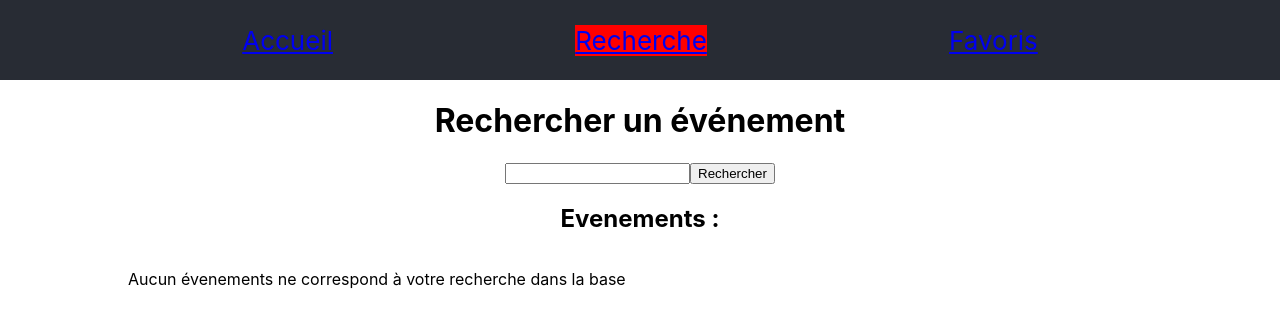
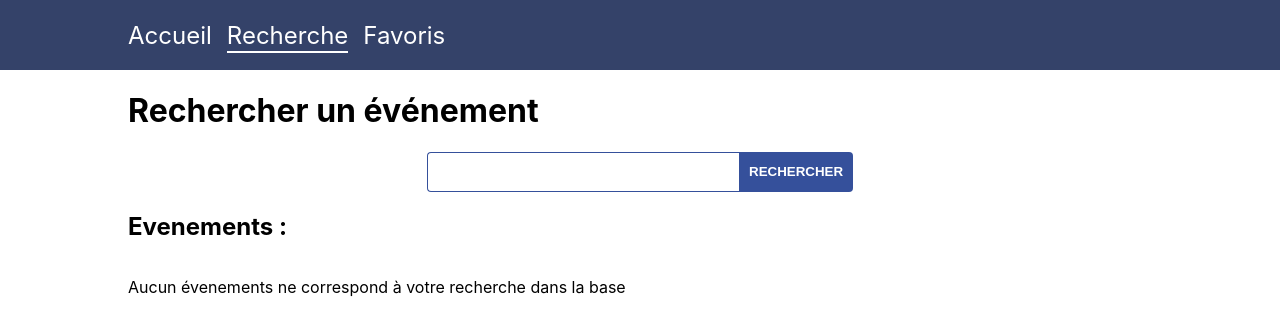
Before and after one commit to RenaudPavie/projet-react-paris, a React (Create React App) app: page /recherche in a window 1280 px wide. Shown: the top 336 px of the page. Built offline with nearby package versions, Linux system fonts and the light colour scheme.

Commit message:
add css for the structure, cards, search input and nav

```diff
--- a/src/App.css
+++ b/src/App.css
@@ -1,17 +1,24 @@
-.App {
-  text-align: center;
-}
-
 .App-header {
-  background-color: #282c34;
-  height: 80px;
+  background-color: #344269;
+  height: 70px;
   display: flex;
   align-items: center;
-  justify-content: space-evenly;
   font-size: calc(10px + 2vmin);
-  color: white;
+  padding-left: 10%;
 }
-
-.App-link {
-  color: #61dafb;
+.App-header a {
+  color: #fff;
+  margin-right: 15px;
+  position: relative;
+  font-weight: 400;
+  font-size: 1.5rem;
 }
+.selected::after {
+  content:"";
+  background-color: #fff;
+  height: 2px;
+  width: 100%;
+  position: absolute;
+  bottom: -3px;
+  left: 0;
+}
--- a/src/components/Cards.css
+++ b/src/components/Cards.css
@@ -1,55 +1,68 @@
 .row-card {
     display: flex;
-    width: 80%;
-    margin: auto;
+	flex-wrap: wrap;
+	justify-content: space-between;
+	align-items: flex-start;
+}
+.colCard {
+	width: 33%;
 }
 .card {
-    display: block;
 	background-color: white;
 	color: #272727;
-	padding: 20px;
+	padding: 10px;
 	border-radius: 10px;
-	border: 3px solid darkred;
+	border:1px solid;
+	border-color: lightgray;
+	box-shadow: 2px 2px 5px #24242480;
 	transition: 200ms;
-    max-width: 380px;
+    width: 300px;
+	/* height: 400px; */
     cursor: pointer;
+	margin-bottom: 15px;
+	display: flex;
+	flex-direction: column;
+	align-items: flex-start;
+	justify-content: space-between;
 }
 .card:hover {
 	transition: 200ms;
-	border-color: red;
+	transform: scale(1.01);
+	border-color: #35509b;
 }
 .card-header {
 	display: flex;
-	flex-wrap: nowrap;
-	align-items: center;
-
-}
-.card-title-group {
-	justify-content: center;
+	flex-direction: column;
+	align-items: flex-start;
+	justify-content: flex-start;
 }
 .card-title {
-	flex: 0.5;
-	font-size: large;
-	margin-bottom: 0;
-	margin-top: 0;
+	font-size: 1.2rem;
+	margin: 0;
 }
 .card-date {
-	flex: 0.3;
-	font-size: small;
 	margin-top: 0;
+	font-size: 0.9rem;
 }
 .card-image {
-	border-radius: 10px;
+	border-radius: 5px;
 	margin-bottom: 10px;
 	margin-top: 10px;
-    max-width: 100%;
+    width: 100%;
+	max-height: 200px;
+	object-fit: cover;
+	object-position: top;
+}
+.card-text {
+	width: 100%;
+	font-size: 16px;
 }
 .card-like-icon {
 	height: 25px;
 }
-.card-text {
-	width: 350px;
-	font-size: medium;
+.card-like-icon.empty:hover {
+	background-image: url('../assets/heart-fill.png');
+	background-size: 100%;
 }
 .card-like-bar {
 	display: flex;
@@ -57,3 +70,8 @@
 	margin-top: 20px;
 	justify-content: space-between;
 }
+.card-like-bar button {
+	background-color: inherit;
+	border:none;
+	cursor: pointer;
+}
--- a/src/index.css
+++ b/src/index.css
@@ -6,11 +6,47 @@ body {
   -webkit-font-smoothing: antialiased;
   -moz-osx-font-smoothing: grayscale;
 }
+a {
+  text-decoration: none;
+}
 
-code {
-  font-family: source-code-pro, Menlo, Monaco, Consolas, 'Courier New',
-    monospace;
+.container {
+  width: 80%;
+  padding-left: 15px;
+  padding-right: 15px;
+  margin: auto;
 }
-.selected {
-  background-color: red;
+@media screen and (max-width:575.98px) {
+  .container {
+    width: 100%;
+    padding-left: 5px;
+    padding-right: 5px;
+  }
 }
+
+/* RECHERCHE */
+.search form {
+  display: flex;
+  justify-content: center;
+  height: 40px;
+}
+.search input{
+  width: 30%;
+  font-size: 1.5rem;
+  border:1px solid #35509b;
+  border-radius: 0;
+  border-top-left-radius: 4px;
+  border-bottom-left-radius: 4px;
+  border-right: none;
+}
+.search button {
+  border: none;
+  border-top-right-radius: 4px;
+  border-bottom-right-radius: 4px;
+  background-color: #35509b;
+  padding:5px 10px;
+  text-transform: uppercase;
+  font-weight: bold;
+  color: white;
+
+}
--- a/src/views/Recherche.js
+++ b/src/views/Recherche.js
@@ -5,18 +5,16 @@ function Recherche() {
 
     const [searchText,setSearchText] = useState('')
     const [items, setItems] = useState([]);
-    const [isLiked, setIsLiked] = useState(false);
 
     const SearchInDatabase = (e) => {
         e.preventDefault()
-        fetch('https://opendata.paris.fr/api/v2/catalog/datasets/que-faire-a-paris-/records?search='+searchText+'&sort=title&rows=15')
+        fetch(`https://opendata.paris.fr/api/v2/catalog/datasets/que-faire-a-paris-/records?search=${searchText}`)
         .then((res) => res.json())
-        .then((data) => {setItems(data.records)}
-        );
+        .then((data) => setItems(data.records))
     }
 
     return (
-        <div>
+        <div className="container">
             <h1>Rechercher un événement</h1>
             <div className="search">
                 <form onSubmit={SearchInDatabase}>
@@ -35,7 +33,6 @@ function Recherche() {
                             alt={item.record.fields.cover_alt}
                             date={item.record.fields.date_start}
                             description={item.record.fields.lead_text}
-                        liked={isLiked}
                         />
                     ))}
                     {items.length === 0 && (
```
Lines whose indentation alone changed are shown as unchanged.
